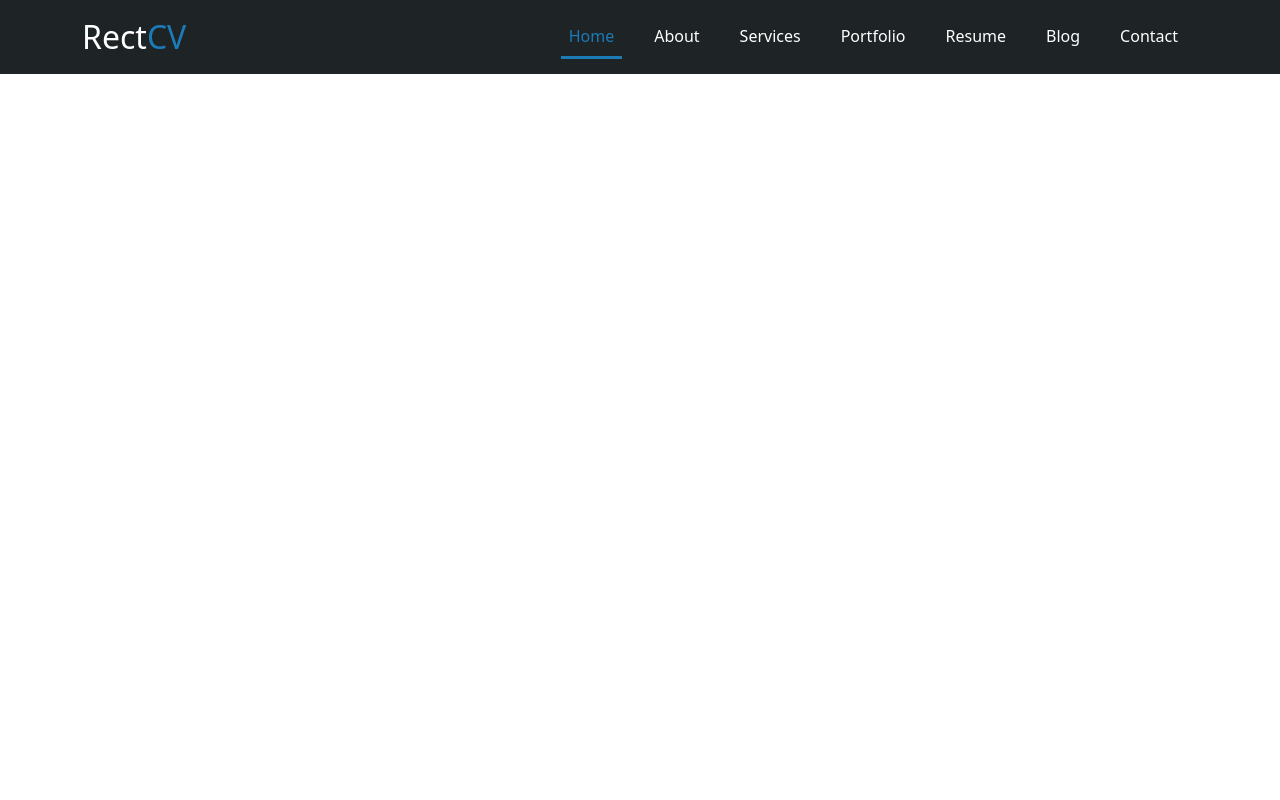
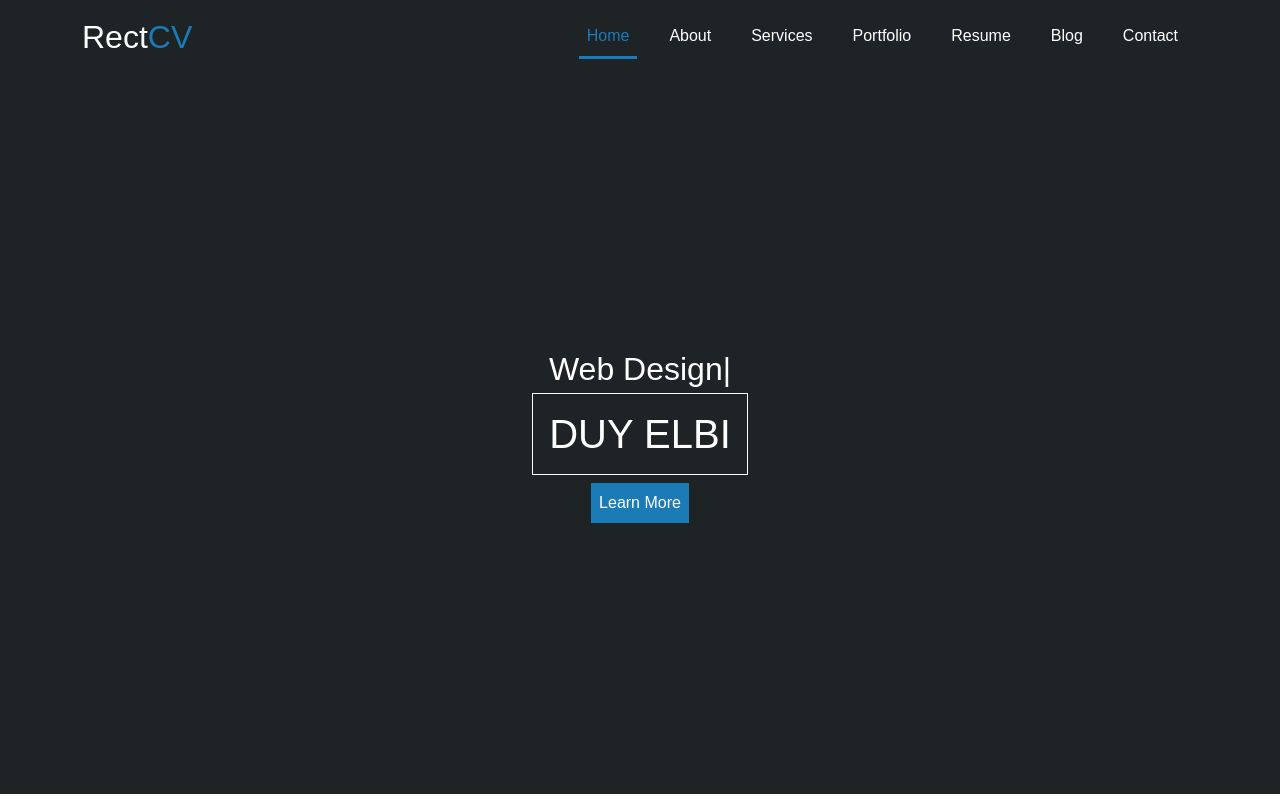
Before and after one commit to duyelbi/cv-app, a React (Create React App) app: page / in a window 1280 px wide. Built offline with nearby package versions, Linux system fonts and the light colour scheme.

Commit message:
firt header

```diff
--- a/package.json
+++ b/package.json
@@ -2,6 +2,7 @@
   "name": "cv-app",
   "version": "0.1.0",
   "private": true,
+  "homepage": "d",
   "dependencies": {
     "@fortawesome/fontawesome-svg-core": "^1.2.36",
     "@fortawesome/free-solid-svg-icons": "^5.15.4",
@@ -10,12 +11,16 @@
     "@testing-library/react": "^11.1.0",
     "@testing-library/user-event": "^12.1.10",
     "bootstrap": "^5.1.0",
+    "gh-pages": "^3.2.3",
     "react": "^17.0.2",
     "react-dom": "^17.0.2",
     "react-scripts": "4.0.3",
+    "react-typed": "^1.2.0",
     "web-vitals": "^1.0.1"
   },
   "scripts": {
+    "predeploy": "yarn build",
+    "deploy": "gh-pages -d build",
     "start": "react-scripts start",
     "build": "react-scripts build",
     "test": "react-scripts test",
--- a/src/App.css
+++ b/src/App.css
@@ -4,13 +4,11 @@
   --bg-dark: #1E2326;
   --primary-white: #ffffff;
   --primary-blue: #1A7BB7;
+  --primary-blue-hover: #1A6FA3;
 }
 
 body {
-  font-family:"Roboto Condesed" sans-serif;
-}
-.App {
-  color: pink;
+  font-family:"Roboto Condesed", sans-serif;
 }
 
 /* ----------------------------------------------- */
@@ -18,6 +16,7 @@ body {
 .navbar {
   background-color: var(--bg-dark) !important;
 }
+
 .navbar-brand {
   width: 16.25rem;
   font-size:xx-large;
@@ -26,6 +25,13 @@ body {
 }
 .navbar-brand > a {
   color: var(--primary-blue) !important;
+}
+
+.navbar-toggler:hover {
+  border: none !important;
+}
+.navbar-toggler:focus {
+  border: none !important;
 }
 /* Menu Link */
 .nav a.nav-link {
@@ -44,3 +50,52 @@ body {
   border-bottom: 0.1875rem solid var(--primary-blue);
   color: var(--primary-blue) !important;
 }
+
+
+/* ----------------------------------------------- */
+/* Header */
+.header-wraper {
+  position: relative;
+  background-color: var(--bg-dark);
+  background-size: cover;
+  background-position: center;
+  height: 90vh;
+}
+
+.main-info {
+  display:flex;
+  position: absolute;
+  top: 0;
+  left: 0;
+  right: 0;
+  bottom: 0;
+  flex-direction: column;
+  justify-content: center;
+  align-items: center;
+  text-align: center;
+  font-family:"Roboto Condesed", sans-serif;
+}
+.main-info h1 {
+  color: var(--primary-white);
+  text-transform: uppercase;
+  padding: 1rem;
+  border: 1px solid var(--primary-white);
+}
+
+/* Typed Text */
+.typed-text {
+  font-size: 2rem;
+  color: var(--primary-white);
+}
+
+/* Header main offer button */
+.btn-main-offer {
+  text-decoration: none;
+  padding: 0.5rem;
+  color: var(--primary-white);
+  background-color: var(--primary-blue);
+}
+.btn-main-offer:hover {
+  color: var(--primary-white);
+  background-color: var(--primary-blue-hover);
+}
--- a/src/App.js
+++ b/src/App.js
@@ -1,10 +1,12 @@
-import './App.css';
-import Navbar from './components/Navbar/Navbar';
+import "./App.css";
+import Navbar from "./components/Navbar/Navbar";
+import Header from "./layouts/header/header";
 
 function App() {
   return (
     <div className="App">
       <Navbar />
+      <Header />
     </div>
   );
 }
--- a/src/layouts/header/header.jsx
+++ b/src/layouts/header/header.jsx
@@ -1,16 +1,22 @@
 import React from "react";
+import Typed from "react-typed";
 
-function header() {
+function Header() {
   return (
-    <header className="container">
-      <h1 className="test">header</h1>
-      <nav className="navbar navbar-expand-sm bg-dark navbar-dark">
-        <a className="navbar-brand" href="#">
-          RectCV
-        </a>
-      </nav>
+    <header className="header-wraper">
+      <div className="main-info">
+        <Typed
+          className="typed-text"
+          strings={["Web Design", "Web Development"]}
+          typedSpeed={80}
+          backSpeed= {120}
+          loop
+        />
+        <h1 className="test">Duy Elbi</h1>
+        <a href="#" className="btn-main-offer">Learn More</a>
+      </div>
     </header>
   );
 }
 
-export default header;
+export default Header;
```
Also changed, not shown: 1 other file (tests, documents, lock files or other folders).
